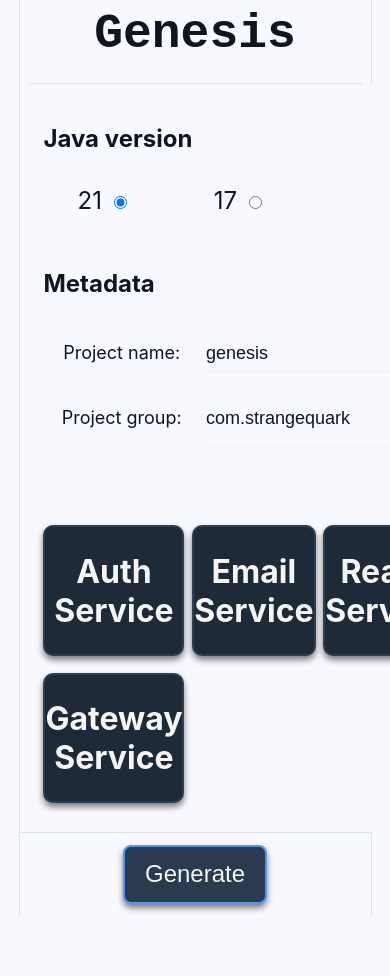
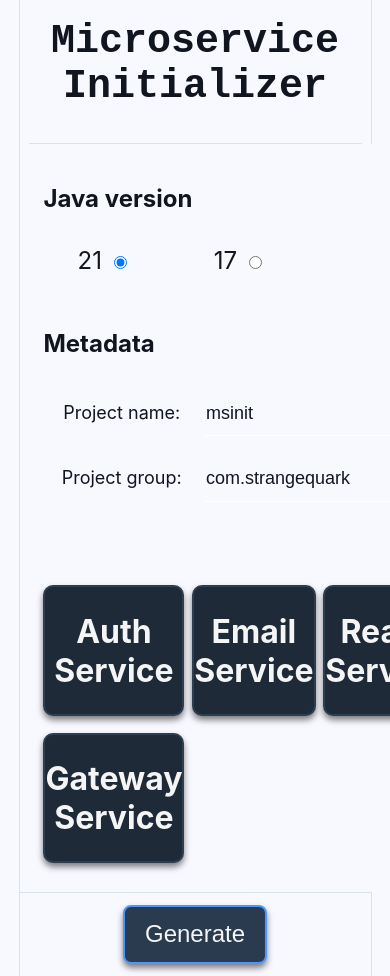
Before and after one commit to StrangeQuark/msinit, a React (Create React App) app in the folder reactservice/: page / in a window 390 px wide. Shown: the top 976 px of the page. Before the commit the page ends 916 px from the top, so only its background shows below. Built offline with nearby package versions, Linux system fonts and the light colour scheme.

Commit message:
Rebrand from Genesis to MSINIT

```diff
--- a/reactservice/docker-compose.yml
+++ b/reactservice/docker-compose.yml
@@ -4,10 +4,10 @@ services:
   app:
     build: .
     networks:
-      - genesis-network
+      - msinit-network
     ports:
       - "8080:3001"
     container_name: react-app
 networks:
-  genesis-network:
+  msinit-network:
     external: true
--- a/reactservice/src/components/Toolbar.js
+++ b/reactservice/src/components/Toolbar.js
@@ -6,7 +6,7 @@ const Toolbar = () => {
         <div id="toolbar" className="toolbar">
             {/* Left Section: Image and Website Name */}
             <div className="toolbar-left">
-                <h1 className="toolbar-logo">Genesis</h1>
+                <h1 className="toolbar-logo">Microservice Initializer</h1>
             </div>
 
             {/* Right Section: OS Selection */}
--- a/reactservice/src/components/css/Toolbar.css
+++ b/reactservice/src/components/css/Toolbar.css
@@ -21,7 +21,7 @@
 
 .toolbar-logo {
   font-family:'Courier New', Courier, monospace;
-  font-size: 3rem;
+  font-size: 2.5rem;
 }
 
 .toolbar-right {
@@ -45,8 +45,14 @@
 
 @media (max-width: 900px) {
   .toolbar {
-      flex-direction: column;
-      align-items: center;
+    flex-direction: column;
+    align-items: center;
+    text-align: center;
+    /* height: auto; */
+    padding: 30px;
+  }
+
+  .toolbar-left {
       text-align: center;
   }
 }
--- a/reactservice/src/pages/Home.js
+++ b/reactservice/src/pages/Home.js
@@ -5,7 +5,7 @@ import Toolbar from '../components/Toolbar';
 import Footer from '../components/Footer';
 
 const Home = () => {
-    const[projectName, setProjectName] = useState('genesis')
+    const[projectName, setProjectName] = useState('msinit')
     const[projectGroup, setProjectGroup] = useState("com.strangequark")
     const[javaVersion, setJavaVersion] = useState('21')
     const[items, setItems] = useState([
```
Also changed, not shown: 1 other file (tests, documents, lock files or other folders).
